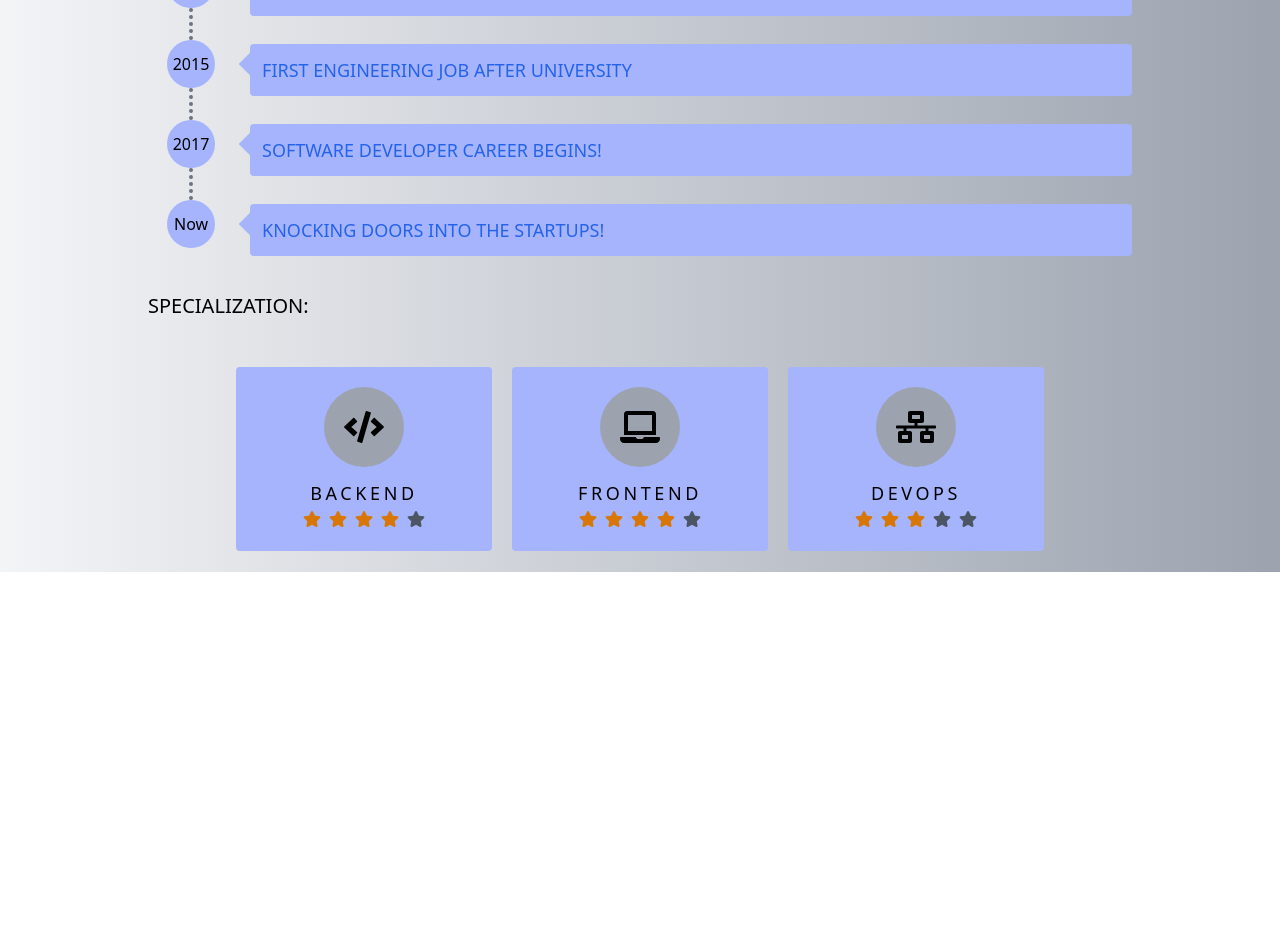
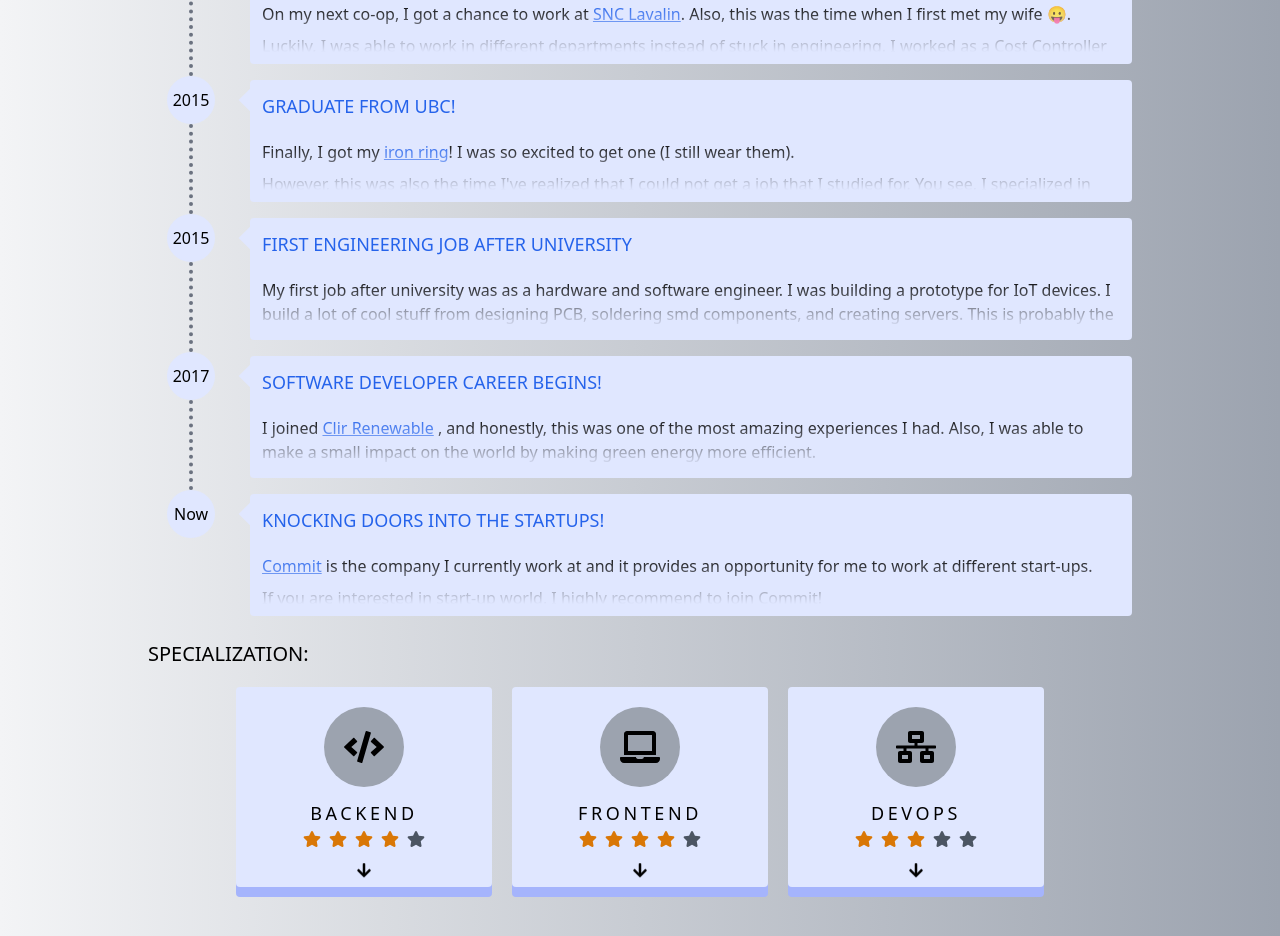
Before and after one commit to cjjeon/cjjeon.com, a Next.js app: page / in a window 1280 px wide. Shown: the part 620-1556 px from the top of the page. Before the commit the page ends 1192 px from the top, so only its background shows below. Built offline with nearby package versions, Linux system fonts and the light colour scheme.

Commit message:
Changing some styling and adding animation and mask so that user know the element is expandable

```diff
--- a/components/cards/SkillCards.tsx
+++ b/components/cards/SkillCards.tsx
@@ -1,28 +1,30 @@
-import {faStar, IconDefinition} from "@fortawesome/free-solid-svg-icons";
-import {FontAwesomeIcon} from "@fortawesome/react-fontawesome";
-import React, {useEffect, useRef, useState} from "react";
-import Slide from "../transition/Slide";
+import { faArrowDown, faStar, IconDefinition } from '@fortawesome/free-solid-svg-icons';
+import { FontAwesomeIcon } from '@fortawesome/react-fontawesome';
+import React, { useEffect, useRef, useState } from 'react';
+import { Slide } from '../transition';
 
 interface RatingStarsProps {
     rating: 1 | 2 | 3 | 4 | 5;
 }
 
-const RatingStars: React.FC<RatingStarsProps> = ({rating}) => {
+const RatingStars: React.FC<RatingStarsProps> = ({ rating }) => {
     const stars = [];
 
     for (let i = 1; i < 6; i++) {
         if (i <= rating) {
-            stars.push(<FontAwesomeIcon className={'text-yellow-600'} icon={faStar}/>);
+            stars.push(<FontAwesomeIcon className={'text-yellow-600'} icon={faStar} />);
         } else {
-            stars.push(<FontAwesomeIcon className={'text-gray-600'} icon={faStar}/>);
+            stars.push(<FontAwesomeIcon className={'text-gray-600'} icon={faStar} />);
         }
     }
 
-    return <div className={"flex gap-2"}>{stars.map((star, index) => {
-        return <div key={index}>
-            {star}
+    return (
+        <div className={'flex gap-2'}>
+            {stars.map((star, index) => {
+                return <div key={index}>{star}</div>;
+            })}
         </div>
-    })}</div>;
+    );
 };
 
 export interface SkillCardsProp {
@@ -32,12 +34,7 @@ export interface SkillCardsProp {
     tags: string[];
 }
 
-const SkillCards: React.FC<SkillCardsProp> = ({
-                                                  icon,
-                                                  title,
-                                                  rating,
-                                                  tags,
-                                              }) => {
+const SkillCards: React.FC<SkillCardsProp> = ({ icon, title, rating, tags }) => {
     const [isSlide, setIsSlide] = useState<boolean>(false);
     const [childHeight, setChildHeight] = useState<number>(0);
 
@@ -50,41 +47,44 @@ const SkillCards: React.FC<SkillCardsProp> = ({
 
     return (
         <div
-            className={"drop-shadow-lg w-64"}
+            className={'drop-shadow-lg w-64'}
             onMouseEnter={() => setIsSlide(true)}
             onMouseLeave={() => setIsSlide(false)}
         >
-            <Slide className={'relative z-10'} direction={"down"} isSlide={!isSlide} height={childHeight}>
+            <Slide className={'relative z-10'} direction={'down'} isSlide={!isSlide} height={childHeight} gap={28}>
                 <div
-                    className={
-                        "bg-indigo-300 dark:bg-indigo-500 rounded flex justify-center items-center flex-col p-5"
-                    }
+                    className={'bg-indigo-100 dark:bg-indigo-500 rounded flex justify-center items-center flex-col p-5'}
                 >
-                    <div className={"rounded-full bg-gray-400 w-20 h-20 flex justify-center items-center p-5"}>
-                        <FontAwesomeIcon icon={icon} size={"2x"}/>
+                    <div className={'rounded-full bg-gray-400 w-20 h-20 flex justify-center items-center p-5'}>
+                        <FontAwesomeIcon icon={icon} size={'2x'} />
                     </div>
-                    <div
-                        className={"uppercase text-lg mt-3"}
-                        style={{letterSpacing: ".2em"}}
-                    >
+                    <div className={'uppercase text-lg mt-3'} style={{ letterSpacing: '.2em' }}>
                         {title}
                     </div>
                     <div>
-                        <RatingStars rating={rating}/>
+                        <RatingStars rating={rating} />
                     </div>
+
+                    {!isSlide ? (
+                        <div className={'animate-bounce mt-3 -mb-5'}>
+                            <FontAwesomeIcon icon={faArrowDown} />
+                        </div>
+                    ) : null}
                 </div>
             </Slide>
-            <Slide className={'relative z-0'} direction={"up"} isSlide={!isSlide} height={childHeight}>
+            <Slide className={'relative z-0'} direction={'up'} isSlide={!isSlide} height={childHeight} gap={28}>
                 <div
                     ref={childRef}
                     className={
-                        "flex flex-wrap justify-center items-center gap-2 bg-indigo-500 dark:bg-indigo-300 rounded p-3"
+                        'flex flex-wrap justify-center items-center gap-2 bg-indigo-300 dark:bg-indigo-100 rounded p-3'
                     }
                 >
                     {tags.map((tag, index) => {
                         return (
-                            <div className={"bg-indigo-300 dark:bg-indigo-500 rounded-full py-1 px-2 text-xs"}
-                                 key={index}>
+                            <div
+                                className={'bg-indigo-100 dark:bg-indigo-500 rounded-full py-1 px-2 text-xs'}
+                                key={index}
+                            >
                                 {tag}
                             </div>
                         );
--- /dev/null
+++ b/components/cards/index.tsx
@@ -0,0 +1,3 @@
+import SkillCards from './SkillCards';
+
+export { SkillCards };
--- /dev/null
+++ b/components/layout/index.tsx
@@ -0,0 +1,3 @@
+import MainLayout from './MainLayout';
+
+export { MainLayout };
--- a/components/timeline/Timeline.tsx
+++ b/components/timeline/Timeline.tsx
@@ -1,5 +1,5 @@
-import React, { useState } from "react";
-import Collapse from "../transition/Collapse";
+import React, { useState } from 'react';
+import { Collapse } from '../transition';
 
 interface TimelineItem {
     title: string;
@@ -11,51 +11,37 @@ interface TimelineItemProps extends TimelineItem {
     isLastItem: boolean;
 }
 
-const TimeLineItem: React.FC<TimelineItemProps> = ({
-  title,
-  date,
-  description,
-  isLastItem,
-}) => {
+const TimeLineItem: React.FC<TimelineItemProps> = ({ title, date, description, isLastItem }) => {
     const [isDetailOpen, setIsDetailOpen] = useState<boolean>(false);
 
     return (
-    <div className={"flex"}>
-      <div
-        className={"flex flex-col items-center w-24"}
-        style={{ minHeight: "5em" }}
-      >
+        <div className={'flex'}>
+            <div className={'flex flex-col items-center w-24'} style={{ minHeight: '5em' }}>
                 <div
                     className={
-            "flex justify-center items-center bg-indigo-300 dark:bg-indigo-500 rounded-full p-3 h-12 w-12"
+                        'flex justify-center items-center bg-indigo-100 dark:bg-indigo-500 rounded-full p-3 h-12 w-12'
                     }
                 >
                     {date}
                 </div>
-        <div className={"flex justify-center h-full"}>
-          {!isLastItem ? (
-            <div
-              className={"border-l-4 border-dotted border-gray-500 h-full"}
-            />
-          ) : null}
+                <div className={'flex justify-center h-full'}>
+                    {!isLastItem ? <div className={'border-l-4 border-dotted border-gray-500 h-full'} /> : null}
                 </div>
             </div>
             <div
                 onMouseEnter={() => setIsDetailOpen(true)}
                 onMouseLeave={() => setIsDetailOpen(false)}
-        className={"flex flex-col ml-4 mt-1 mb-3 w-full relative"}
+                className={'flex flex-col ml-4 mt-1 mb-3 w-full relative'}
             >
                 <div
-          className={
-            "w-4 h-4 transform rotate-45 bg-indigo-300 dark:bg-indigo-500 absolute -left-2 top-3"
-          }
+                    className={'w-4 h-4 transform rotate-45 bg-indigo-100 dark:bg-indigo-500 absolute -left-2 top-3'}
                 />
-        <div className={"bg-indigo-300 dark:bg-indigo-500 rounded w-full p-3"}>
-          <h3 className={"uppercase text-blue-600 dark:text-blue-200"}>
-            {title}
-          </h3>
-          <Collapse isOpen={isDetailOpen}>
-            <div className={"mt-5"}>{description}</div>
+                <div className={'bg-indigo-100 dark:bg-indigo-500 rounded w-full p-3'}>
+                    <div>
+                        <h3 className={'uppercase text-blue-600 dark:text-blue-200'}>{title}</h3>
+                    </div>
+                    <Collapse isOpen={isDetailOpen} minHeight={70}>
+                        <div className={`mt-5 ${!isDetailOpen ? 'hidden_context' : ''}`}>{description}</div>
                     </Collapse>
                 </div>
             </div>
--- /dev/null
+++ b/components/timeline/index.tsx
@@ -0,0 +1,3 @@
+import Timeline from './Timeline';
+
+export { Timeline };
--- a/components/transition/Collapse.tsx
+++ b/components/transition/Collapse.tsx
@@ -1,11 +1,12 @@
-import React, { useEffect, useRef, useState } from "react";
+import React, { useEffect, useRef, useState } from 'react';
 
 export interface CollapseProp {
     isOpen: boolean;
     className?: string;
+    minHeight?: number;
 }
 
-const Collapse: React.FC<CollapseProp> = ({ isOpen, children, className }) => {
+const Collapse: React.FC<CollapseProp> = ({ isOpen, minHeight = 0, children, className }) => {
     const [childHeight, setChildHeight] = useState<number>(0);
     const childRef = useRef<HTMLDivElement>(null);
 
@@ -19,12 +20,12 @@ const Collapse: React.FC<CollapseProp> = ({ isOpen, children, className }) => {
         <div
             className={className}
             style={{
-        overflow: isOpen ? "auto" : "hidden",
-        transition: "0.8s max-height",
-        maxHeight: isOpen ? childHeight : 0,
+                overflow: isOpen ? 'auto' : 'hidden',
+                transition: '0.8s max-height',
+                maxHeight: isOpen ? childHeight : minHeight,
             }}
         >
-      <div ref={childRef} className={"overflow-visible"}>
+            <div ref={childRef} className={'overflow-visible'}>
                 {children}
             </div>
         </div>
--- a/components/transition/Slide.tsx
+++ b/components/transition/Slide.tsx
@@ -1,23 +1,23 @@
-import React from "react";
+import React from 'react';
 
 export interface SlideProp {
-    direction: "up" | "down";
+    direction: 'up' | 'down';
     isSlide: boolean;
     height: number;
-    className?: string
+    gap?: number;
+    className?: string;
 }
 
-
-const Slide: React.FC<SlideProp> = ({direction, isSlide, height, className, children}) => {
+const Slide: React.FC<SlideProp> = ({ direction, isSlide, height, gap = 0, className, children }) => {
     return (
         <div
             className={className}
             style={{
-                transition: "0.8s",
+                transition: '0.8s',
                 transform: isSlide
-                    ? direction === "up"
-                        ? `translateY(-${height}px)`
-                        : `translateY(${height}px)`
+                    ? direction === 'up'
+                        ? `translateY(-${height - gap}px)`
+                        : `translateY(${height - gap}px)`
                     : `translateY(0)`,
             }}
         >
--- /dev/null
+++ b/components/transition/index.tsx
@@ -0,0 +1,4 @@
+import Collapse from './Collapse';
+import Slide from './Slide';
+
+export { Collapse, Slide };
--- a/pages/_app.tsx
+++ b/pages/_app.tsx
@@ -1,6 +1,7 @@
 import type { AppProps } from "next/app";
 import { ThemeProvider } from "next-themes";
 import "../styles/globals.css";
+import "tailwindcss/tailwind.css"
 
 function MyApp({ Component, pageProps }: AppProps) {
   return (
--- a/styles/globals.css
+++ b/styles/globals.css
@@ -19,3 +19,8 @@
         @apply text-blue-600 dark:text-blue-200 underline;
     }
 }
+
+.hidden_context {
+    display: inline-block;
+    mask: linear-gradient(#fff, transparent 50px);
+}
```
Also changed, not shown: pages/index.tsx (+79 -108 lines), pages/wip.tsx (+7 -7 lines). Lines whose indentation alone changed are shown as unchanged.
